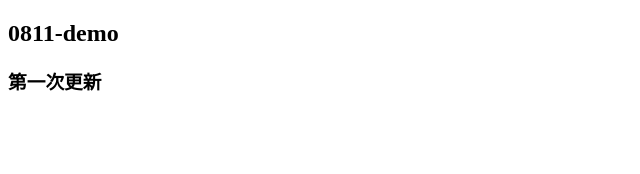
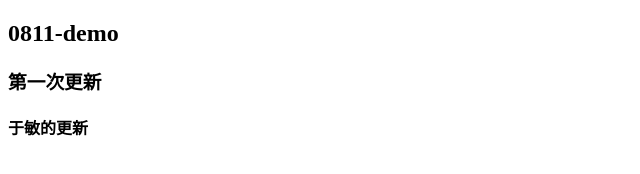
Before and after one commit to yumin-uu/0811-demo, a plain HTML site: page index.html in a window 1280 px wide. Shown: the whole page, without its empty margins (0-640 px from the left). Drawn offline with Linux system fonts and the light colour scheme.

Commit message:
于敏的更新

```diff
--- a/index.html
+++ b/index.html
@@ -12,7 +12,7 @@
 
   <h2>0811-demo</h2>
   <h3>第一次更新</h3>
-
+  <h4>于敏的更新</h4>
 </body>
 
 </html>
```
